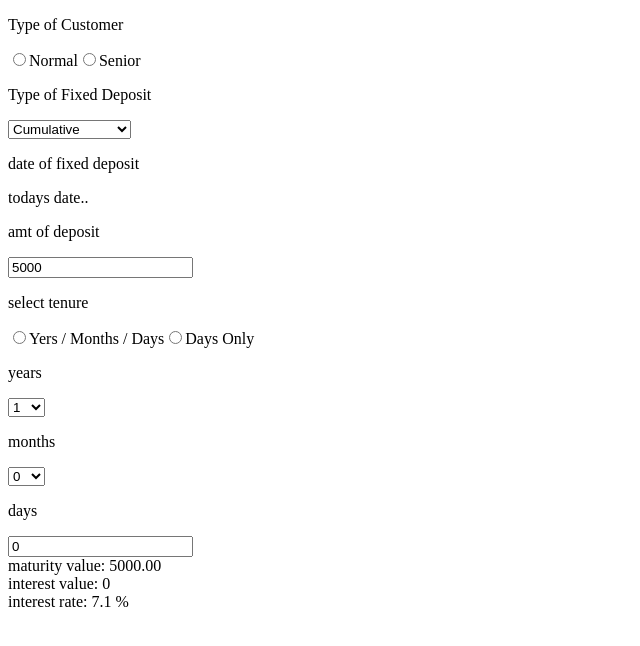
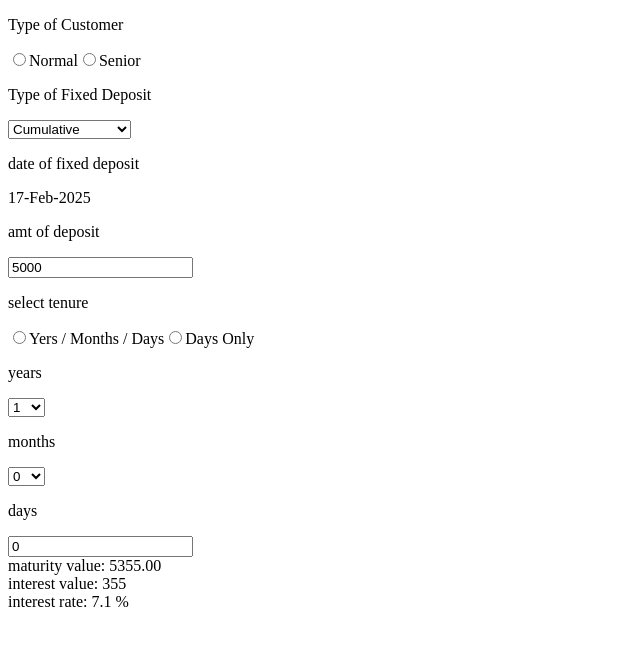
Before and after one commit to amaanali02072004/FD-Calc, a Next.js app: page / in a window 1280 px wide. Shown: the top 646 px of the page, without its empty margins (0-640 px from the left). Built offline with nearby package versions, Linux system fonts and the light colour scheme.

Commit message:
cumulative bug tbd

```diff
--- /dev/null
+++ b/src/app/pages/common/months.js
@@ -0,0 +1,16 @@
+const months = [
+  'Jan',
+  'Feb',
+  'Mar',
+  'Apr',
+  'May',
+  'Jun',
+  'Jul',
+  'Aug',
+  'Sep',
+  'Oct',
+  'Nov',
+  'Dec'
+]
+
+export { months }
--- a/src/app/pages/test.js
+++ b/src/app/pages/test.js
@@ -1,4 +1,5 @@
 import { useState, useEffect } from 'react'
+import { months } from './common/months'
 
 const FDCalc = () => {
   const [cxType, setCxType] = useState('normal')
@@ -11,9 +12,8 @@ const FDCalc = () => {
   const [maturityAmount, setMaturityAmount] = useState(0)
   const [interestRate, setInterestRate] = useState(0)
 
-
   const paramCheck = () => {
-    // if (tenureType === 'normal') {
+    // if (cxType === 'normal') {
     if (fdType === 'cumulative' || fdType === 'quarterlyPayout') {
       if (tenureYears >= 6) {
         setInterestRate(6.20)
@@ -38,11 +38,11 @@ const FDCalc = () => {
       setTenureMonths(0)
     }
 
-    // if (fdType === 'shortTermFD') {
-    //   setTenureType('daysOnly')
-    // } else {
-    //   setTenureType('yearMonthDay')
-    // }
+    if (fdType === 'shortTermFD') {
+      setTenureType('daysOnly')
+    } else {
+      setTenureType('yearMonthDay')
+    }
 
     if (cxType == 'normal') {
       switch (fdType) {
@@ -108,14 +108,14 @@ const FDCalc = () => {
     setTenureDays(value)
   }
 
-  const fdAmtCalcHandler = () => {
+  const fdAmtCalcHandler = e => {
+    e?.preventDefault()
     paramCheck()
     const p = +depAmt
     const r = +interestRate / 100
     const tenYrs = +tenureYears
     const tenMnths = +tenureMonths
     const tenDays = +tenureDays
-    console.log('Console ~ fdAmtCalcHandler ~ tenureMonths:', tenureMonths)
 
     const amount = p * (1 + (r * tenYrs) + (r * tenMnths / 12) + (r * tenDays / 365))
     setMaturityAmount(amount.toFixed(2))
@@ -123,18 +123,14 @@ const FDCalc = () => {
 
   useEffect(() => {
     fdAmtCalcHandler()
-  }, [
-    // cxType,
-    // fdType,
-    // depAmt,
-    // tenureType,
-    // tenureYears,
-    // tenureMonths,
-    // tenureDays
-  ])
+  }, [maturityAmount])
 
   return (
-    <form id="fdCalc" onChange={fdAmtCalcHandler}>
+    <form
+      id="fdCalc"
+      onChange={fdAmtCalcHandler}
+      // onSubmit={fdAmtCalcHandler}
+    >
       <p>Type of Customer</p>
       <input type="radio" id="normal" name="cxType" value="normal" onChange={cxTypeHandler} />
       <label for="normal">
@@ -153,7 +149,7 @@ const FDCalc = () => {
         <option value="shortTermFD">Short Term FD</option>
       </select>
       <p>date of fixed deposit</p>
-      <p>todays date..</p>
+      <p>{new Date().getDate()}-{months[new Date().getMonth()]}-{new Date().getFullYear()}</p>
 
       <p>amt of deposit</p>
       <input type="number" value={depAmt} onChange={depAmtHandler} />
@@ -168,7 +164,7 @@ const FDCalc = () => {
         Days Only
       </label>
 
-      {tenureType === 'yearMonthDay' &&
+      {(tenureType === 'yearMonthDay' && fdType !== 'shortTermFD') &&
         <>
           <p>years</p>
           <select id="fdYears" name="fdYears" form="fdCalc" value={tenureYears} onChange={tenureYearsHandler}>
@@ -205,6 +201,7 @@ const FDCalc = () => {
       }
       <p>days</p>
       <input type="number" value={tenureDays} onChange={tenureDaysHandler} />
+      {/* <input type="submit" value="submit" /> */}
 
       <br />
       maturity value: {maturityAmount}
```
